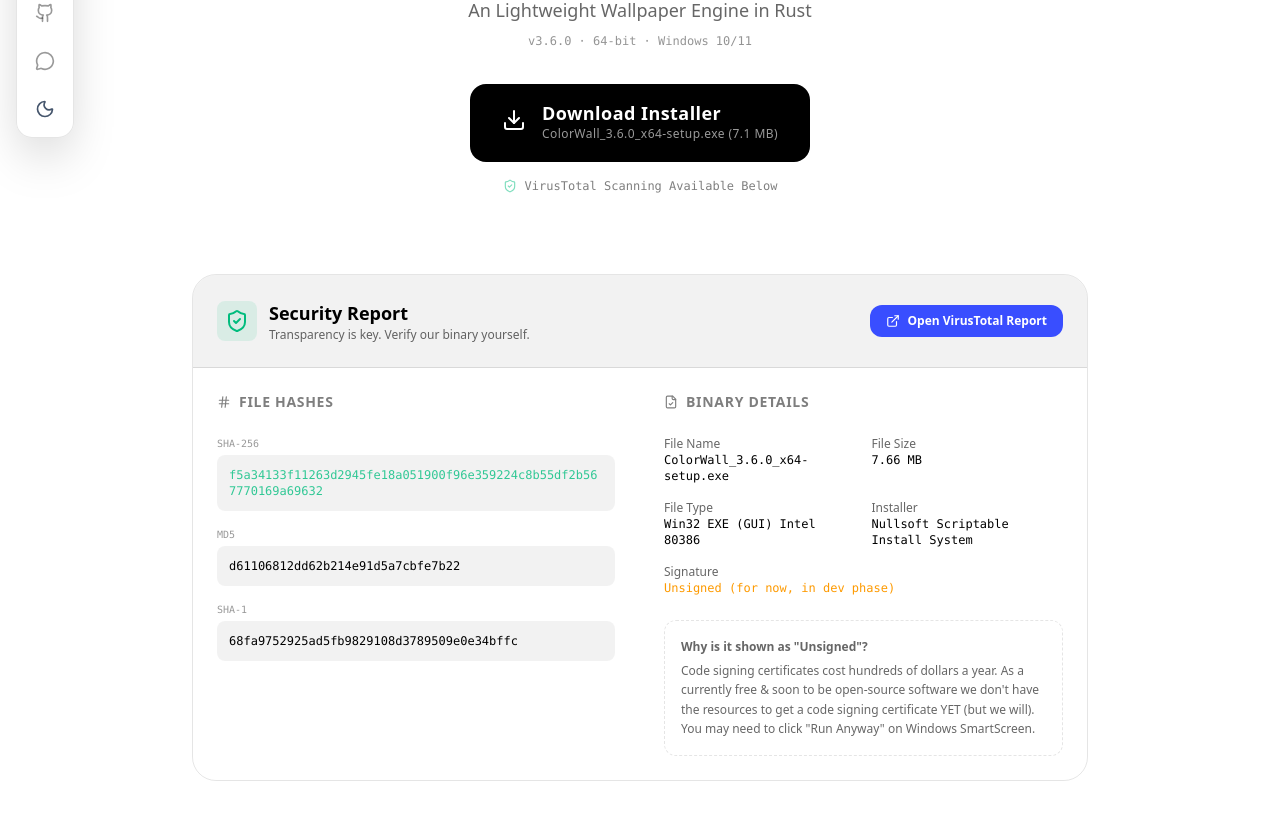
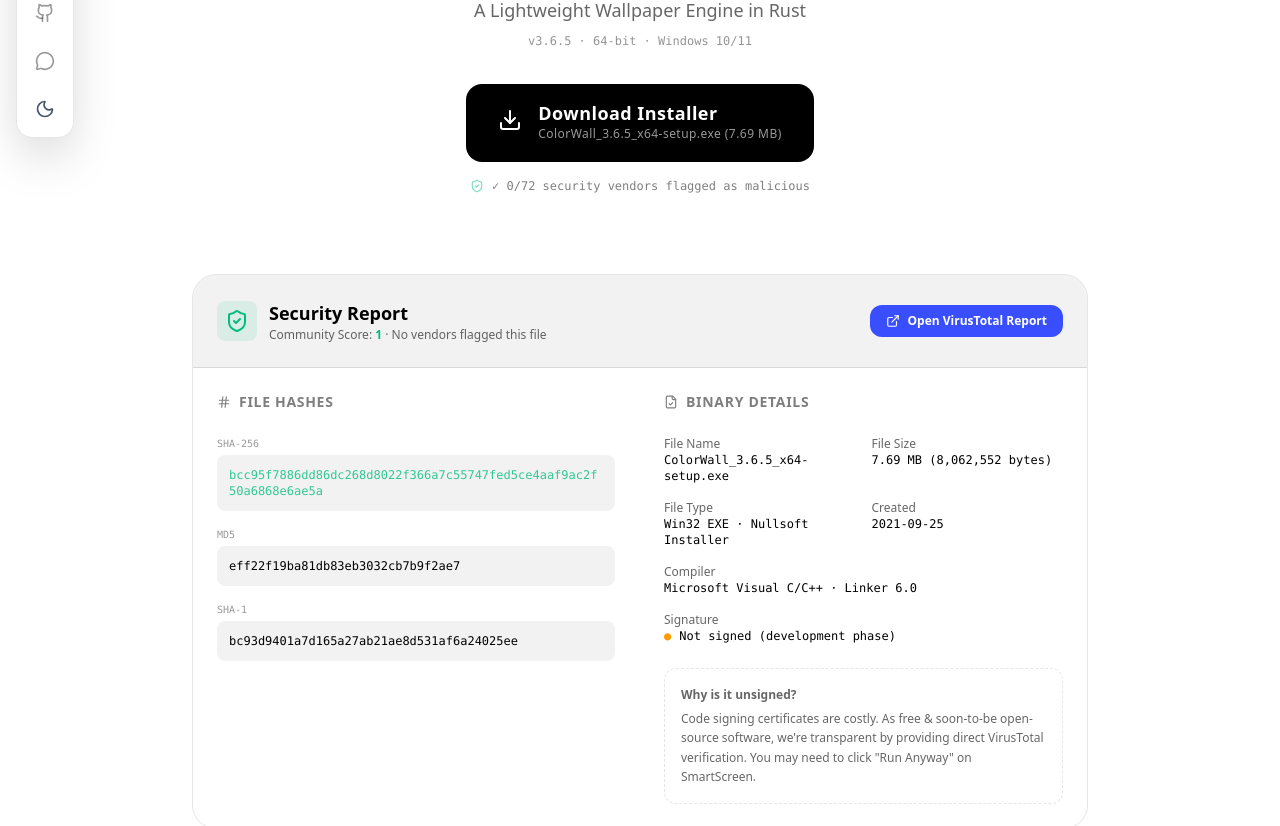
Before and after one commit to LaxentaInc/colorwall, a Next.js app: page /download in a window 1280 px wide. Shown: the part 420-1246 px from the top of the page. Built offline with nearby package versions, Linux system fonts and the light colour scheme.

Commit message:
Update DownloadPage with new version and details

```diff
--- a/src/app/download/page.tsx
+++ b/src/app/download/page.tsx
@@ -47,8 +47,8 @@ export default function DownloadPage() {
                                 Download ColorWall
                             </h1>
                             <p className={`text-lg ${mutedText} max-w-xl mx-auto`}>
-                                An Lightweight Wallpaper Engine in Rust<br />
-                                <span className="text-xs font-mono opacity-70">v3.6.0 · 64-bit · Windows 10/11</span>
+                                A Lightweight Wallpaper Engine in Rust<br />
+                                <span className="text-xs font-mono opacity-70">v3.6.5 · 64-bit · Windows 10/11</span>
                             </p>
                         </div>
 
@@ -63,13 +63,13 @@ export default function DownloadPage() {
                                 <Download className="mt-1" size={24} />
                                 <div className="text-left">
                                     <div className="leading-none mb-1">Download Installer</div>
-                                    <div className="text-xs font-normal opacity-60">ColorWall_3.6.0_x64-setup.exe (7.1 MB)</div>
+                                    <div className="text-xs font-normal opacity-60">ColorWall_3.6.5_x64-setup.exe (7.69 MB)</div>
                                 </div>
                             </a>
 
                             <div className="flex items-center gap-2 text-xs font-mono opacity-50">
                                 <ShieldCheck size={14} className="text-emerald-500" />
-                                <span>VirusTotal Scanning Available Below</span>
+                                <span>✓ 0/72 security vendors flagged as malicious</span>
                             </div>
                         </div>
                     </motion.div>
@@ -89,12 +89,12 @@ export default function DownloadPage() {
                                 </div>
                                 <div>
                                     <h2 className="font-bold text-lg">Security Report</h2>
-                                    <p className={`text-xs ${mutedText}`}>Transparency is key. Verify our binary yourself.</p>
+                                    <p className={`text-xs ${mutedText}`}>Community Score: <span className="text-emerald-500 font-bold">1</span> · No vendors flagged this file</p>
                                 </div>
                             </div>
 
                             <a
-                                href="https://www.virustotal.com/gui/file/f5a34133f11263d2945fe18a051900f96e359224c8b55df2b567770169a69632?nocache=1"
+                                href="https://www.virustotal.com/gui/file/bcc95f7886dd86dc268d8022f366a7c55747fed5ce4aaf9ac2f50a6868e6ae5a/detection"
                                 target="_blank"
                                 rel="noopener noreferrer"
                                 className={`inline-flex items-center gap-2 px-4 py-2 rounded-xl text-xs font-bold transition-colors
@@ -116,20 +116,26 @@ export default function DownloadPage() {
                                 <div className="space-y-4">
                                     <div>
                                         <div className="text-[10px] font-mono uppercase opacity-40 mb-1">SHA-256</div>
-                                        <code className={`block text-xs font-mono break-all p-3 rounded-lg ${cardBg} select-all cursor-text text-emerald-500/80`}>
-                                            f5a34133f11263d2945fe18a051900f96e359224c8b55df2b567770169a69632
+                                        <code className={`block text-xs font-mono break-all p-3 rounded-lg ${cardBg} select-all cursor-pointer text-emerald-500/80`}
+                                              onClick={() => navigator.clipboard?.writeText("bcc95f7886dd86dc268d8022f366a7c55747fed5ce4aaf9ac2f50a6868e6ae5a")}
+                                              title="Click to copy">
+                                            bcc95f7886dd86dc268d8022f366a7c55747fed5ce4aaf9ac2f50a6868e6ae5a
                                         </code>
                                     </div>
                                     <div>
                                         <div className="text-[10px] font-mono uppercase opacity-40 mb-1">MD5</div>
-                                        <code className={`block text-xs font-mono break-all p-3 rounded-lg ${cardBg} select-all cursor-text`}>
-                                            d61106812dd62b214e91d5a7cbfe7b22
+                                        <code className={`block text-xs font-mono break-all p-3 rounded-lg ${cardBg} select-all cursor-pointer`}
+                                              onClick={() => navigator.clipboard?.writeText("eff22f19ba81db83eb3032cb7b9f2ae7")}
+                                              title="Click to copy">
+                                            eff22f19ba81db83eb3032cb7b9f2ae7
                                         </code>
                                     </div>
                                     <div>
                                         <div className="text-[10px] font-mono uppercase opacity-40 mb-1">SHA-1</div>
-                                        <code className={`block text-xs font-mono break-all p-3 rounded-lg ${cardBg} select-all cursor-text`}>
-                                            68fa9752925ad5fb9829108d3789509e0e34bffc
+                                        <code className={`block text-xs font-mono break-all p-3 rounded-lg ${cardBg} select-all cursor-pointer`}
+                                              onClick={() => navigator.clipboard?.writeText("bc93d9401a7d165a27ab21ae8d531af6a24025ee")}
+                                              title="Click to copy">
+                                            bc93d9401a7d165a27ab21ae8d531af6a24025ee
                                         </code>
                                     </div>
                                 </div>
@@ -145,33 +151,37 @@ export default function DownloadPage() {
                                 <dl className="grid grid-cols-2 gap-4 text-sm">
                                     <div>
                                         <dt className={`text-xs ${mutedText}`}>File Name</dt>
-                                        <dd className="font-mono text-xs">ColorWall_3.6.0_x64-setup.exe</dd>
+                                        <dd className="font-mono text-xs">ColorWall_3.6.5_x64-setup.exe</dd>
                                     </div>
                                     <div>
                                         <dt className={`text-xs ${mutedText}`}>File Size</dt>
-                                        <dd className="font-mono text-xs">7.66 MB</dd>
+                                        <dd className="font-mono text-xs">7.69 MB (8,062,552 bytes)</dd>
                                     </div>
                                     <div>
                                         <dt className={`text-xs ${mutedText}`}>File Type</dt>
-                                        <dd className="font-mono text-xs">Win32 EXE (GUI) Intel 80386</dd>
+                                        <dd className="font-mono text-xs">Win32 EXE · Nullsoft Installer</dd>
                                     </div>
                                     <div>
-                                        <dt className={`text-xs ${mutedText}`}>Installer</dt>
-                                        <dd className="font-mono text-xs">Nullsoft Scriptable Install System</dd>
+                                        <dt className={`text-xs ${mutedText}`}>Created</dt>
+                                        <dd className="font-mono text-xs">2021-09-25</dd>
+                                    </div>
+                                    <div className="col-span-2">
+                                        <dt className={`text-xs ${mutedText}`}>Compiler</dt>
+                                        <dd className="font-mono text-xs">Microsoft Visual C/C++ · Linker 6.0</dd>
                                     </div>
                                     <div className="col-span-2">
                                         <dt className={`text-xs ${mutedText}`}>Signature</dt>
-                                        <dd className="font-mono text-xs flex items-center gap-2 text-amber-500">
-                                            {/* <AlertTriangle size={12} /> */}
-                                            Unsigned (for now, in dev phase)
+                                        <dd className="font-mono text-xs flex items-center gap-2">
+                                            <span className="text-amber-500">●</span>
+                                            Not signed (development phase)
                                         </dd>
                                     </div>
                                 </dl>
 
                                 <div className={`p-4 rounded-xl border border-dashed ${borderColor} bg-transparent`}>
                                     <p className={`text-xs ${mutedText} leading-relaxed`}>
-                                        <strong className="block mb-1 text-current">Why is it shown as "Unsigned"?</strong>
-                                        Code signing certificates cost hundreds of dollars a year. As a currently free & soon to be open-source software we don't have the resources to get a code signing certificate YET (but we will). You may need to click "Run Anyway" on Windows SmartScreen.
+                                        <strong className="block mb-1 text-current">Why is it unsigned?</strong>
+                                        Code signing certificates are costly. As free & soon-to-be open-source software, we're transparent by providing direct VirusTotal verification. You may need to click "Run Anyway" on SmartScreen.
                                     </p>
                                 </div>
                             </div>
```
